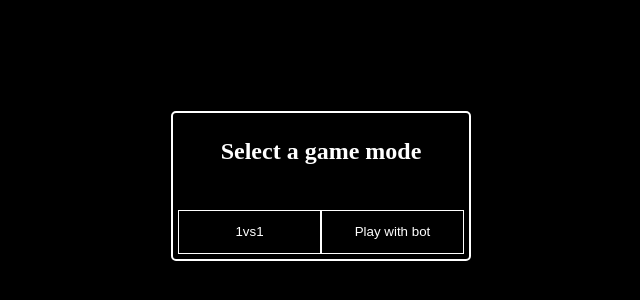
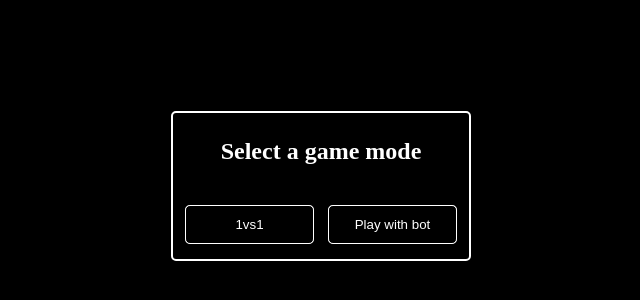
Before and after one commit to Maty2002v2/-Tic-Tac-Toe, a Vue app: page / in a window 1280 px wide. Shown: the part 134-434 px from the top of the page, without its empty margins (329-969 px from the left). Built offline with nearby package versions, Linux system fonts and the light colour scheme.

Commit message:
TheSelectMode component extension

```diff
--- a/src/components/gameMode/TheSelectMode.vue
+++ b/src/components/gameMode/TheSelectMode.vue
@@ -1,30 +1,64 @@
 <template>
   <div class="container">
-    <div class="selectMode">
+    <div :class="classObject">
       <h2 class="selectMode__h2">Select a game mode</h2>
-      <button class="selectMode__button">1vs1</button
-      ><button class="selectMode__button">Play with bot</button>
+      <retro-button
+        class="selectMode__retroButton"
+        @click="setGameMode('two players')"
+        >1vs1</retro-button
+      >
+      <retro-button
+        class="selectMode__retroButton"
+        @click="setGameMode('with bot')"
+        >Play with bot</retro-button
+      >
     </div>
   </div>
 </template>
 
 <script lang="ts">
-import { defineComponent } from "vue";
+import { defineComponent, ref, computed } from "vue";
+
+import { useGameModeStore } from "../../stores/GameModeStore";
+
+import RetroButton from "../RetroButton.vue";
+
+import GameModeType from "../../types/GameModeType";
 
 export default defineComponent({
   name: "TheSelectMode",
-  components: {},
+  components: { RetroButton },
+  setup() {
+    const { changeModeName } = useGameModeStore();
+
+    let modeChanged = ref(false);
+
+    const classObject = computed(() => ({
+      selectMode: true,
+      animate__animated: true,
+      animate__zoomIn: !modeChanged.value,
+      animate__zoomOut: modeChanged.value,
+    }));
+
+    function setGameMode(value: GameModeType) {
+      changeModeName(value).then(() => {
+        modeChanged.value = true;
+      });
+    }
+
+    return { classObject, setGameMode };
+  },
 });
 </script>
 
 <style scoped>
 .container {
-  display: flex;
-  justify-content: center;
-
   position: absolute;
   top: 40%;
   left: 50%;
+
+  display: flex;
+  justify-content: center;
 
   transform: translate(-50%, -50%);
 }
@@ -32,6 +66,7 @@ export default defineComponent({
 .selectMode {
   display: flex;
   flex-wrap: wrap;
+  justify-content: space-around;
   width: 300px;
   height: 150px;
   padding: 5px;
@@ -41,29 +76,41 @@ export default defineComponent({
 }
 
 .selectMode__h2 {
+  width: 100%;
   text-align: center;
-  width: 100%;
+}
+
+.selectMode__retroButton {
+  width: 45%;
 }
 
 .selectMode__button {
-  text-align: center;
   position: relative;
-  background: #000000;
-  color: #ffffff;
-  cursor: pointer;
+
   width: 50%;
   border: 1px solid white;
+
+  color: #ffffff;
+  text-align: center;
+
+  background: #000000;
+
+  cursor: pointer;
   transition: all 0.5s linear;
 }
 
 .selectMode__button::after {
   content: "";
+
   position: absolute;
   top: 0px;
   left: 0px;
+
   width: 100%;
   height: 100%;
+
   background: #ffffff;
+
   z-index: -1;
   transition: all 0.3s linear;
 }
```
